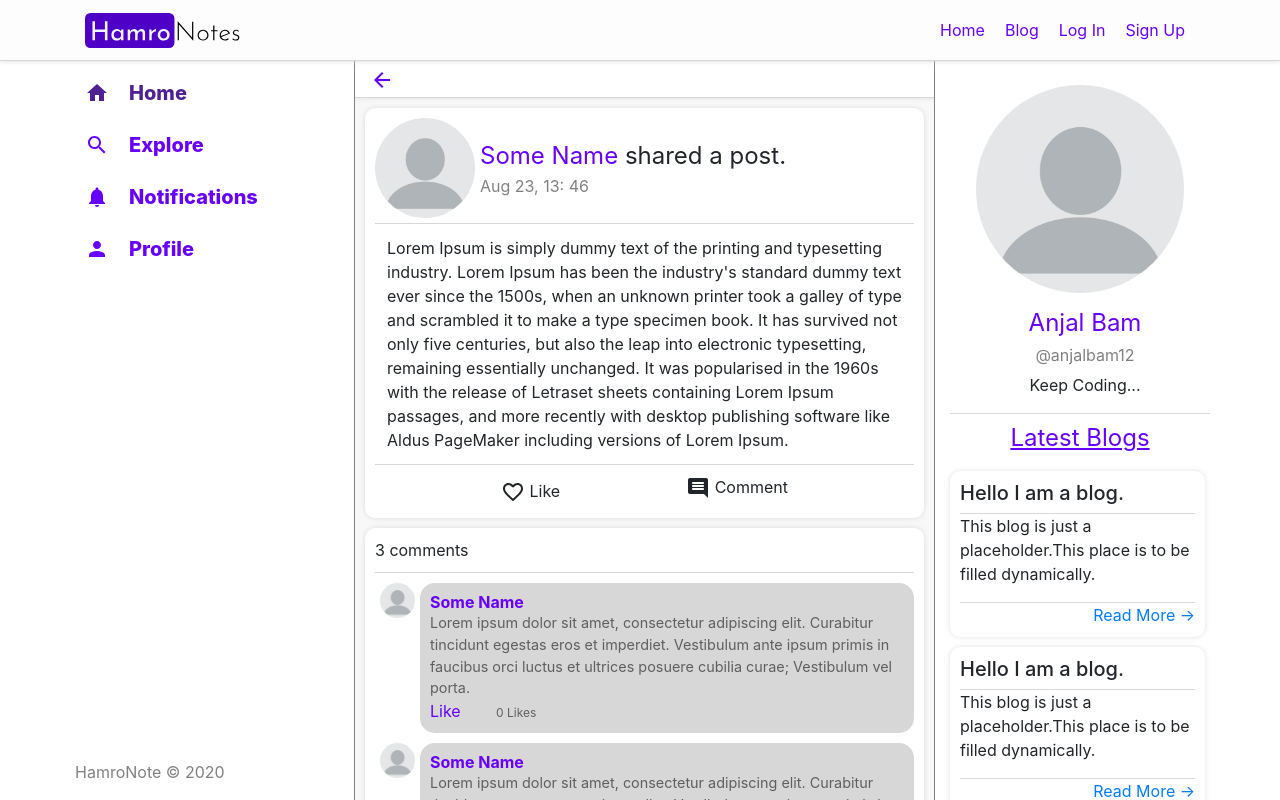
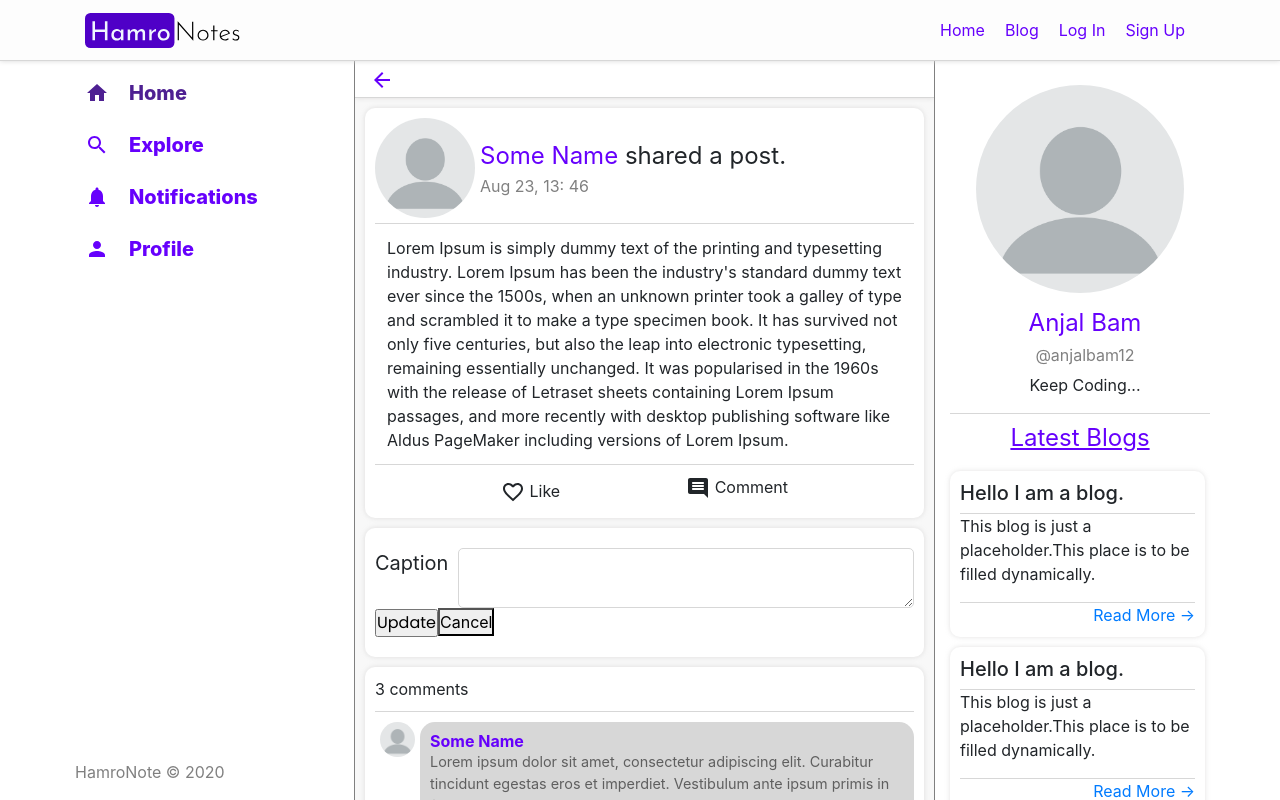
Before and after one commit to rajeshpandey2053/iw-major, a React (Create React App) app: page /dashboard/1 in a window 1280 px wide. Built offline with nearby package versions, Linux system fonts and the light colour scheme.

Commit message:
feat: add update post markup

```diff
--- a/src/components/Dashboard/Feed/Feed.js
+++ b/src/components/Dashboard/Feed/Feed.js
@@ -7,18 +7,18 @@ import CreatePost from "./CreatePost/CreatePost";
 import { fetchPosts } from "../../../redux/actions/PostAction";
 
 const Feed = ({ postData, fetchPosts }) => {
-  console.log("hello1");
+  // console.log("hello1");
   useEffect(() => {
     fetchPosts();
   }, []);
   return (
     <div className="feed-wrapper">
+      {console.log({postData})}
       <CreatePost />
       {postData.posts.map((post) => (
         <Post
           key={post.post_slug}
-          caption={post.caption}
-          username={post.user_name}
+          post={post}
         />
       ))}
     </div>
--- a/src/components/Dashboard/Feed/Post/Post.jsx
+++ b/src/components/Dashboard/Feed/Post/Post.jsx
@@ -8,9 +8,11 @@ import FavoriteSharpIcon from "@material-ui/icons/FavoriteSharp";
 import InsertCommentRoundedIcon from "@material-ui/icons/InsertCommentRounded";
 
 const Post = (props) => {
+    const {post} = props;
+    console.log({post})
     const {path} = useRouteMatch();
     const [isLiked, setIsLiked] = useState(false);
-    const [likesCount, setLikesCount] = useState(0);
+    const [likesCount, setLikesCount] = useState(post?.stars_count || 0);
 
     return (
         <div className="post-wrapper">
@@ -22,9 +24,9 @@ const Post = (props) => {
 
                     <div className="title-wrapper">
                         <h6>
-                            <a href="/">{props.username}</a> shared a post.
+                            <a href="/">{post.user}</a> shared a post.
                         </h6>
-                        <p>12:00, Aug 13</p>
+                        <p>{Date(post?.modified_at)}</p>
                     </div>
                 </div>
 
@@ -38,7 +40,7 @@ const Post = (props) => {
             </div>
 
             <div className="post-caption-wrapper">
-                <p>{props.caption}</p>
+                <p>{post.caption}</p>
                 <div className="like-counter">
                     <p>
                         {likesCount} {likesCount === 1 ? "Like" : "Likes"}
@@ -65,7 +67,7 @@ const Post = (props) => {
                     <InsertCommentRoundedIcon/> Comment
                 </div>
                 <div className='like-comment-btn'>
-                    <Link to={`${path}/post`}>Details</Link>
+                    <Link to={`${path}/${post.post_slug}`}>Details</Link>
                 </div>
             </div>
         </div>
--- a/src/components/Dashboard/PostDetail/PostDetail.jsx
+++ b/src/components/Dashboard/PostDetail/PostDetail.jsx
@@ -10,6 +10,7 @@ import SendSharpIcon from '@material-ui/icons/SendSharp';
 import './postDetail.scss';
 import blankProfileImage from '../../../images/blank-profile-picture-973460_1280.webp';
 import Comment from "./Comment/Comment";
+import UpdatePost from "./UpdatePost/UpdatePost";
 
 const PostDetail = (props) => {
     const [likesCount, setLikesCount] = useState(0);
@@ -98,6 +99,10 @@ const PostDetail = (props) => {
                 </div>
             </div>
 
+            <div className="update-post-section">
+                <UpdatePost />
+            </div>
+
             <div className="comment-section">
                 <div className="comment-count">
                     <p>3 comments</p>
--- /dev/null
+++ b/src/components/Dashboard/PostDetail/UpdatePost/UpdatePost.jsx
@@ -0,0 +1,33 @@
+import React, {useState} from "react";
+import './updatePost.scss';
+
+const UpdatePost = (props) => {
+    const [caption, setCaption] = useState('')
+    const handleSubmit = event  => {
+        event.preventDefault();
+        console.log({caption});
+        setCaption('')
+    }
+    const handleChange = event => {
+        setCaption(event.target.value);
+    }
+    return (
+        <form onSubmit={handleSubmit} className='post-update-form-wrapper'>
+            <div className="field-wrapper">
+                <label htmlFor="caption" className='update-field-label'>Caption</label>
+                <textarea
+                    name="caption"
+                    id="caption"
+                    cols={30}
+                    rows={2}
+                    onChange={handleChange}
+                    value={caption}
+                />
+            </div>
+            <input type="submit" value="Update" className='update-btn' />
+            <button>Cancel</button>
+        </form>
+    )
+}
+
+export default UpdatePost;
--- /dev/null
+++ b/src/components/Dashboard/PostDetail/UpdatePost/updatePost.scss
@@ -0,0 +1,26 @@
+form.post-update-form-wrapper {
+  display: block;
+  padding: 20px 10px;
+  background: #ffffff;
+  border-radius: 10px;
+  margin: 0 10px;
+  box-shadow: 0 0 5px rgba(182, 179, 179, 0.4);
+
+  div.field-wrapper {
+    display: flex;
+    label {
+      font-size: 1.25rem;
+      padding-right: 10px;
+    }
+    textarea {
+      padding: 5px;
+      border-radius: 5px;
+      width: 100%;
+      align-self: center;
+      border-color: #d7d7d7;
+      &:focus {
+        outline: none;
+      }
+    }
+  }
+}
```
Also changed, not shown: src/utils/axios.js (added, +16 -0 lines).
